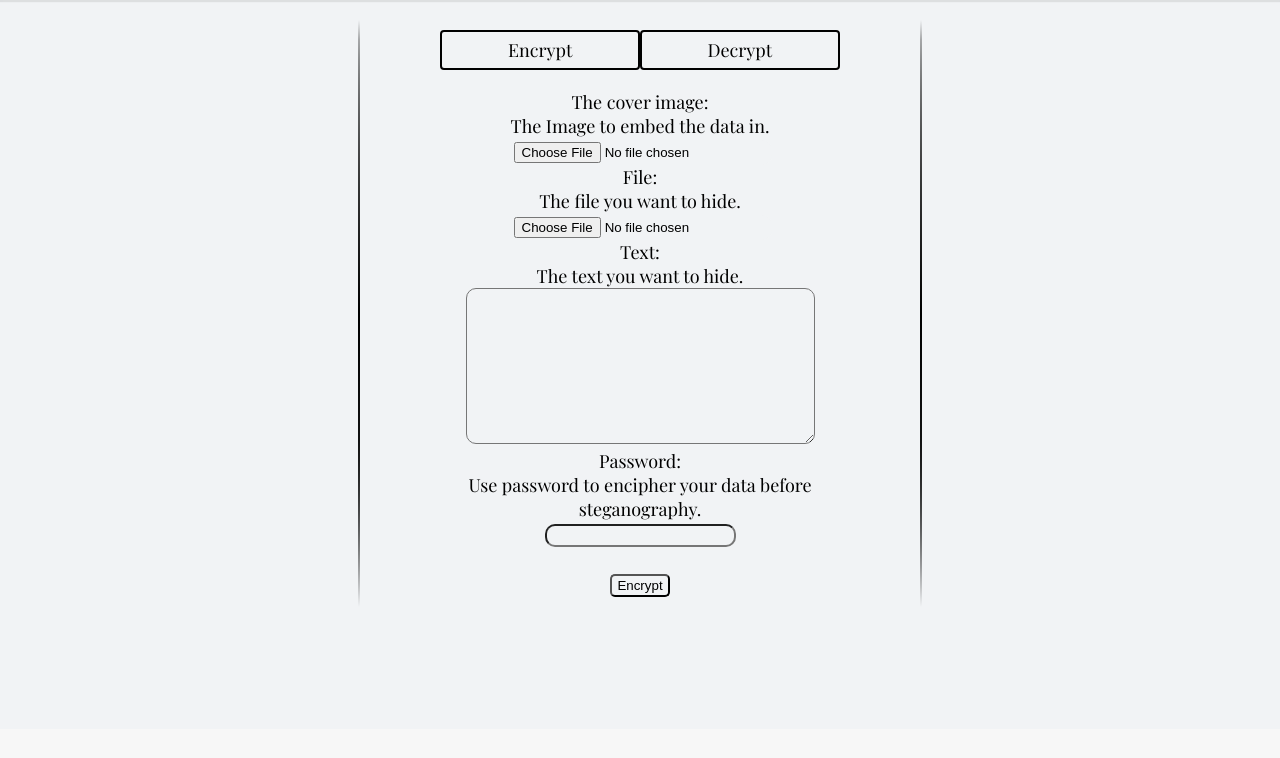
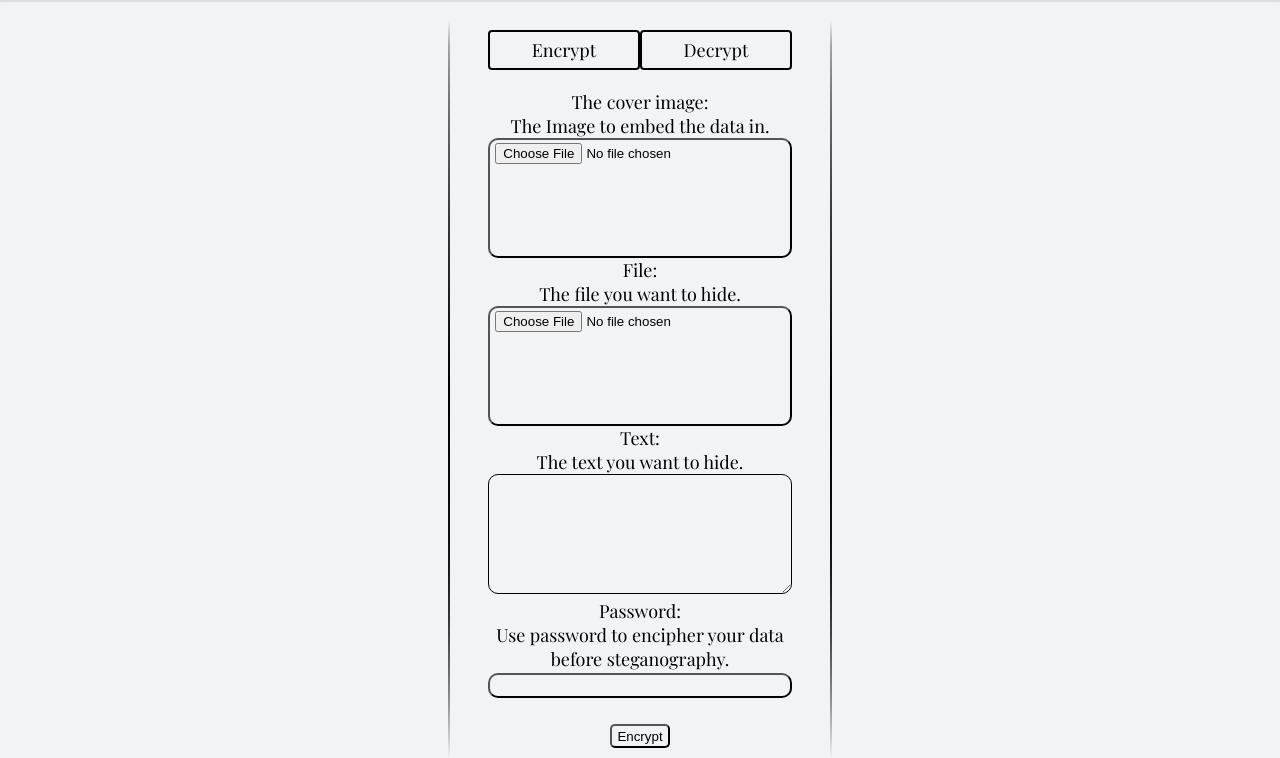
Before and after one commit to taajik/Stego_Tool, a Django app: page / in a window 1280 px wide. Shown: the part 71-829 px from the top of the page. Before the commit the page ends 675 px from the top, so only its background shows below. Run offline with Django 5.2, Linux system fonts and the light colour scheme.

Commit message:
add basic style for forms

```diff
--- a/static/css/base.css
+++ b/static/css/base.css
@@ -21,6 +21,10 @@ header {
     box-shadow: 0 2px 1px 0 rgba(140,140,140,0.2);
 }
 
+h1 {
+    margin: 10px 0;
+}
+
 main {
     position: relative;
     overflow: auto;
@@ -28,7 +32,7 @@ main {
 }
 
 #content {
-    padding: 10px;
+    padding: 10px 10%;
     background-color: #F1F3F5;
 }
 
@@ -49,27 +53,6 @@ main {
     border-radius: 4px;
     text-decoration: none;
     color: inherit;
-    /* background-color: ; */
-}
-
-h1 {
-    margin: 10px 0;
-}
-
-input, textarea {
-    padding: 2px 5px;
-    border-radius: 10px;
-    /* border-color: ; */
-    background-color: #F1F3F5;
-}
-
-button, input[type=button], input[type=submit], input[type=reset] {
-    /* padding: ; */
-    border-radius: 5px;
-    /* border-color: ; */
-    cursor: pointer;
-    /* color: ; */
-    /* background-color: ; */
 }
 
 img {
@@ -83,11 +66,8 @@ img {
         font-size: large;
     }
     main {
-        margin: 0 28%;
+        margin: 0 35vw;
         padding: 0 2px;
         background-image: linear-gradient(#F1F3F5, 10%, black, 90%, #F1F3F5);
     }
-    #content {
-        padding: 10px 80px;
-    }
 }
--- /dev/null
+++ b/static/css/base_form.css
@@ -0,0 +1,35 @@
+
+input {
+    width: 100%;
+    padding: 0.2em 0.4em;
+    box-sizing: border-box;
+    border: 2px outset black;
+    border-radius: 10px;
+    background-color: #F1F3F5;
+}
+
+textarea {
+    width: 100%;
+    height: 15vh;
+    min-width: 10vw;
+    max-width: 100%;
+    min-height: 10vh;
+    max-height: 80vh;
+    padding: 0.8em 1em;
+    font-size: 1em;
+    box-sizing: border-box;
+    border-radius: 10px;
+    border-color: black;
+    background-color: #F1F3F5;
+}
+
+input[type=file] {
+    height: 15vh;
+    cursor: pointer;
+}
+
+button, input[type=button], input[type=submit], input[type=reset] {
+    width: auto;
+    border-radius: 5px;
+    cursor: pointer;
+}
--- a/templates/base.html
+++ b/templates/base.html
@@ -8,6 +8,7 @@
     {% endblock %}
     <link href='https://fonts.googleapis.com/css?family=Playfair Display' rel='stylesheet'>
     <link rel="stylesheet" href="{% static 'css/base.css' %}">
+    <link rel="stylesheet" href="{% static 'css/base_form.css' %}">
     {% block style %}
     {% endblock %}
     <title>{% block title %}Stego Tool{% endblock %}</title>
```
Also changed, not shown: stego/static/stego/css/result.css (+3 -8 lines).
